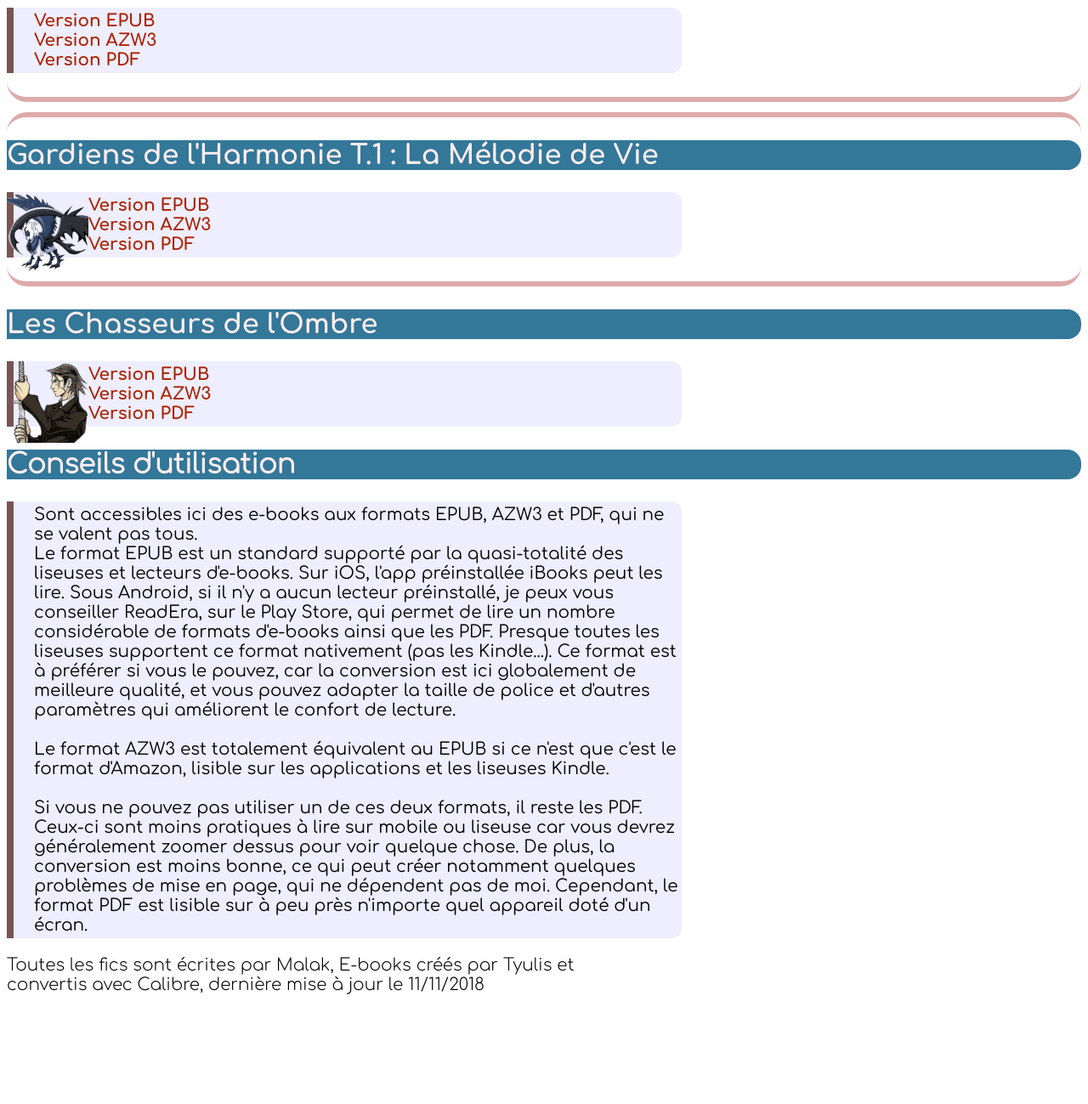
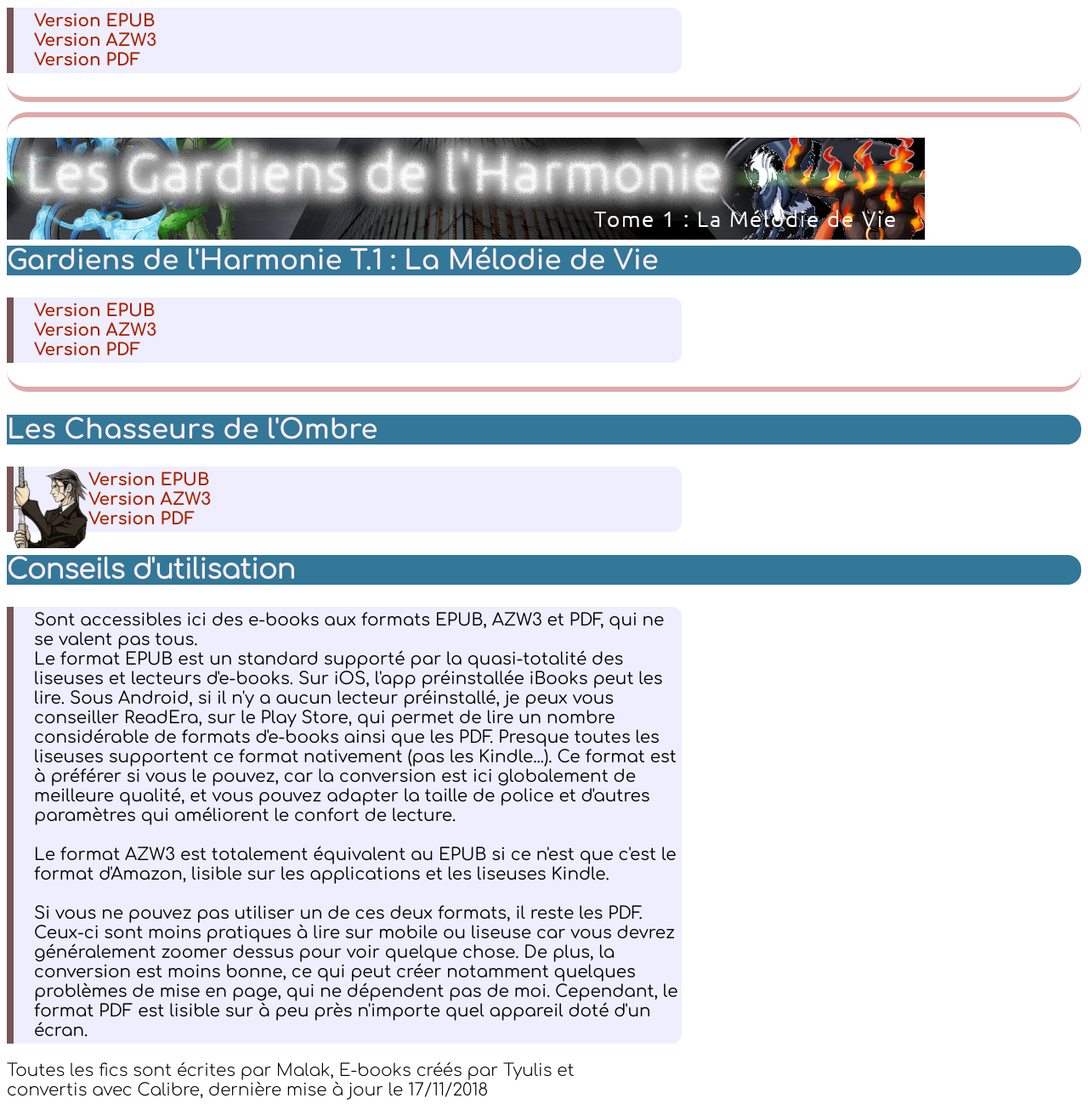
Before and after one commit to minaltaz/malak-fics, a plain HTML site: page index.html in a window 1280 px wide. Shown: the part 3260-4559 px from the top of the page at 85% size. Before the commit the page ends 4438 px from the top, so only its background shows below. Drawn offline with Linux system fonts and the light colour scheme.

Commit message:
Mise à jour

```diff
--- a/index.html
+++ b/index.html
@@ -239,9 +239,8 @@ img.icon {
 			<a href="/ebooks/essaim2.pdf">Version PDF</a><br />
 		</div>
 	</div>
-	<div class="group">
+	<div class="group"><img class="banner" src="/res/gardiens1-banner.png" alt="Bannière des gardiens de l'Harmonie T1" />
 		<h2>Gardiens de l'Harmonie T.1 : La Mélodie de Vie</h2>
-		<img class="icon" src="/res/gardiens1-icon.png" alt="Icone pour Les Gardiens de l'Harmonie T1" />
 		<div class="paragraph">
 			<a href="/ebooks/gardiens1.epub">Version EPUB</a><br />
 			<a href="/ebooks/gardiens1.azw3">Version AZW3</a><br />
@@ -270,7 +269,7 @@ img.icon {
 		Cependant, le format PDF est lisible sur à peu près n'importe quel appareil doté d'un écran.
 	</div>
 	<p>
-		<i>Toutes les fics sont écrites par Malak, E-books créés par Tyulis et convertis avec Calibre, dernière mise à jour le 11/11/2018</i>
+		<i>Toutes les fics sont écrites par Malak, E-books créés par Tyulis et convertis avec Calibre, dernière mise à jour le 17/11/2018</i>
 	</p>
 </body>
 </html>
```
Also changed, not shown: res/gardiens1-banner.png (added), 8 other files.
